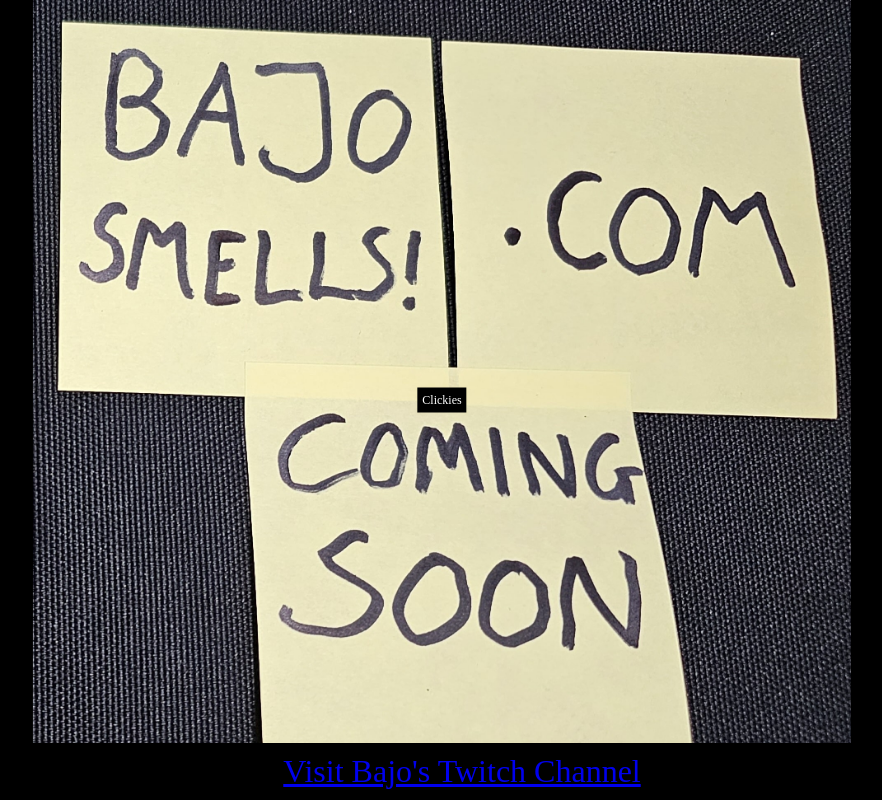
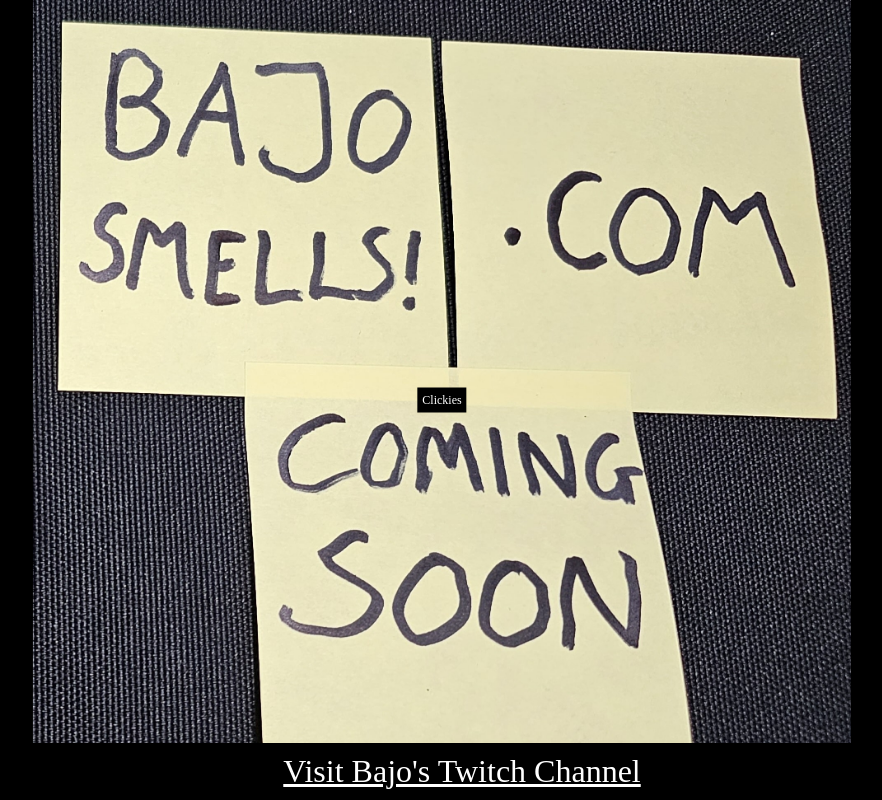
Before and after one commit to jd3shaw/bajosmells.com, a Vue app: page / in a window 1280 px wide. Shown: the top 800 px of the page, without its empty margins (198-1080 px from the left). Built offline with nearby package versions, Linux system fonts and the light colour scheme.

Commit message:
hyperlink

```diff
--- a/src/App.vue
+++ b/src/App.vue
@@ -9,8 +9,8 @@
     <video v-if="showVideo" autoplay @ended="stopVideo" ref="videoElement">
       <source src="bajosmells.mp4" type="video/mp4" />
     </video>
-    <div class="twitch-link">
-      <a href="https://www.twitch.tv/bajo" target="_blank">Visit Bajo's Twitch Channel</a>
+    <div>
+      <a class="twitch-link" href="https://www.twitch.tv/bajo" target="_blank">Visit Bajo's Twitch Channel</a>
     </div>
   </div>
 </template>
@@ -102,4 +102,8 @@
   padding: 10px 20px;
   z-index: 1;
 }
+.twitch-link:hover {
+  text-decoration: none;
+  color: white;
+}
 </style>
```
